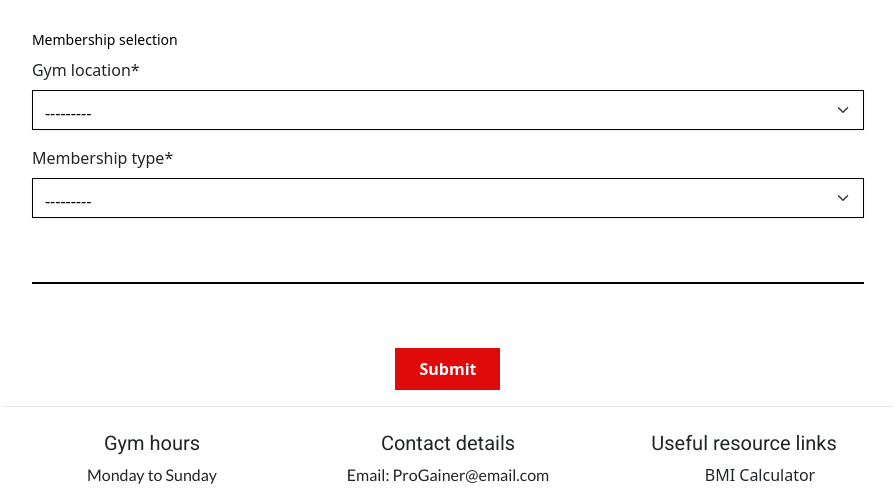
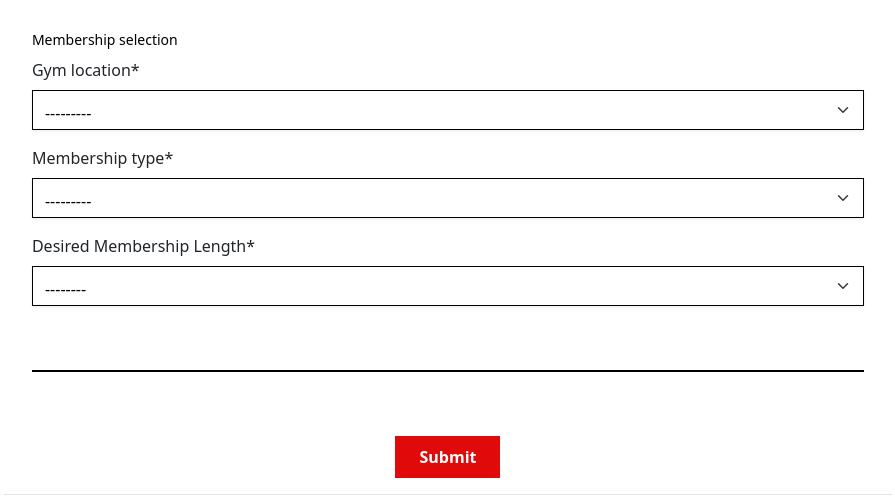
Before and after one commit to JamesBracken/Pro-Gainer, a Django app: template membership/templates/membership/subscription_form.html in a window 1280 px wide. Shown: the part 1159-1657 px from the top of the page, without its empty margins (192-1087 px from the left). Run offline with Django 5.2, Linux system fonts and the light colour scheme; the template is opened without the code that fills it: values that come from a table or form of the project are taken from there, others are empty; some libraries are stand-ins or nearby versions.

Commit message:
Add(membership): non-model form field

```diff
--- a/membership/forms.py
+++ b/membership/forms.py
@@ -6,6 +6,14 @@ class SubscribeForm(forms.ModelForm):
     """
     Creates a form for :model:`membership.Membership`
     """
+
+    # Choices for membership length in months
+    MEMBERSHIP_LENGTH = [
+            (None, "--------"),
+            ("3", "3 Months"),
+            ("12", "12 Months"),
+    ]
+    membership_length = forms.ChoiceField(choices=MEMBERSHIP_LENGTH, required=True, label="Desired Membership Length")
     class Meta:
         model = Membership
         fields = (
--- a/membership/templates/membership/subscription_form.html
+++ b/membership/templates/membership/subscription_form.html
@@ -50,6 +50,7 @@
                   <legend class="fieldset-label small text-black px-2 w-auto">Membership selection</legend>
                   {{ subscription_form.gym_location|as_crispy_field }}
                   {{ subscription_form.membership_type|as_crispy_field }}
+                  {{ subscription_form.membership_length|as_crispy_field }}
                 </fieldset>
 
                 <fieldset class="rounded px-3 mb-5">
--- a/membership/views.py
+++ b/membership/views.py
@@ -32,8 +32,11 @@ def checkout(request):
             subscription_form = SubscribeForm(request.POST, instance=membership_instance)
         else:
             subscription_form = SubscribeForm(request.POST)
+        print("--------------------------------")
+        # print(membership_instance.id_membership_length)
+        if subscription_form.is_valid():
+            input_membership_length = subscription_form.cleaned_data["membership_length"]
 
-        if subscription_form.is_valid():
             subscription = subscription_form.save(commit=False)
             subscription.user = request.user
             subscription.membership_start = None
```
